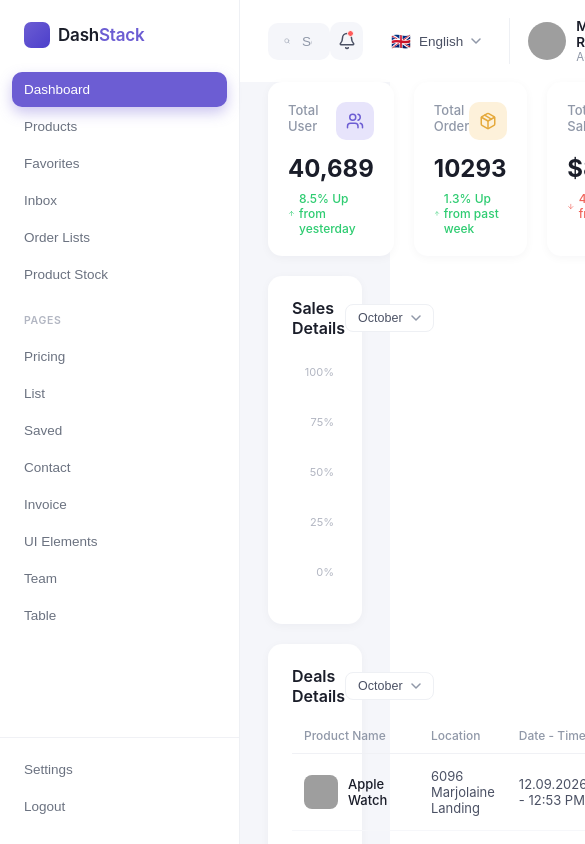
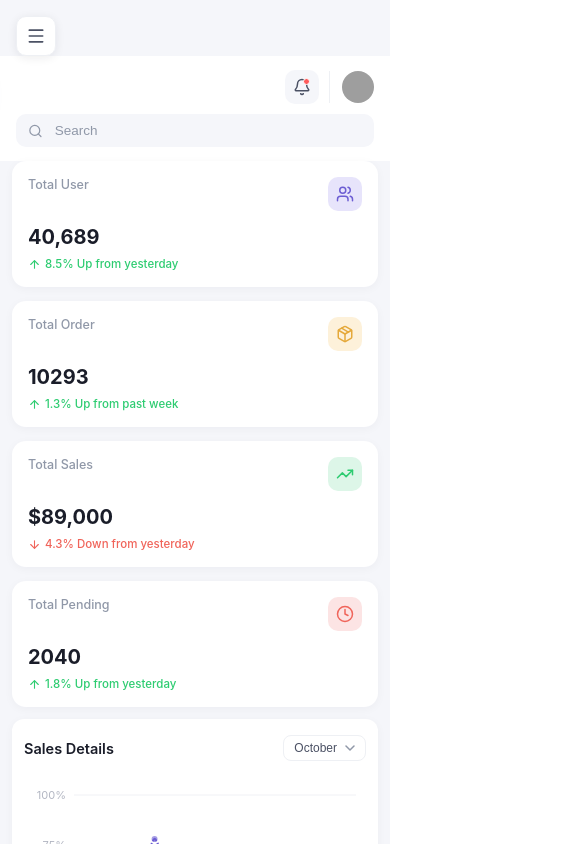
Before and after one commit to aimen69-khan/Dashboard_, a React (Vite) app: page / in a window 390 px wide. Shown: the top 844 px of the page, 585 px wide, since content can reach past the window. Built offline with nearby package versions, Linux system fonts and the light colour scheme; grey boxes are pictures that could not be loaded.

Commit message:
responives_error FIXED

```diff
--- a/src/components/dealstable/Dealstable.css
+++ b/src/components/dealstable/Dealstable.css
@@ -5,6 +5,7 @@
   margin: 20px 28px 28px 28px;
   box-shadow: 0 2px 10px rgba(20, 20, 43, 0.04);
   font-family: -apple-system, BlinkMacSystemFont, "Segoe UI", Roboto, Helvetica, Arial, sans-serif;
+  overflow-x: auto;
 }
 
 .ds-deals-header {
@@ -16,6 +17,7 @@
 
 .ds-deals-table {
   width: 100%;
+  min-width: 600px;
   border-collapse: collapse;
 }
 
@@ -61,3 +63,39 @@
   font-size: 12px;
   font-weight: 600;
 }
+
+/* ---------- Responsive ---------- */
+
+@media (max-width: 768px) {
+  .ds-deals-card {
+    margin: 16px 16px 20px 16px;
+    padding: 18px 16px 8px 16px;
+  }
+
+  .ds-deals-table thead th,
+  .ds-deals-table tbody td {
+    padding: 10px;
+    font-size: 12.5px;
+  }
+
+  .ds-product-cell img {
+    width: 30px;
+    height: 30px;
+  }
+}
+
+@media (max-width: 480px) {
+  .ds-deals-card {
+    margin: 12px 12px 16px 12px;
+    border-radius: 12px;
+  }
+
+  .ds-deals-header {
+    margin-bottom: 8px;
+  }
+
+  .ds-status-pill {
+    padding: 4px 10px;
+    font-size: 11px;
+  }
+}
--- a/src/components/header/Header.css
+++ b/src/components/header/Header.css
@@ -5,6 +5,7 @@
   padding: 18px 28px;
   background: #ffffff;
   font-family: -apple-system, BlinkMacSystemFont, "Segoe UI", Roboto, Helvetica, Arial, sans-serif;
+  gap: 16px;
 }
 
 .ds-search {
@@ -35,6 +36,7 @@
   display: flex;
   align-items: center;
   gap: 22px;
+  flex-shrink: 0;
 }
 
 .ds-icon-btn {
@@ -49,6 +51,7 @@
   justify-content: center;
   color: #4b5164;
   cursor: pointer;
+  flex-shrink: 0;
 }
 
 .ds-badge {
@@ -72,6 +75,7 @@
   color: #4b5164;
   cursor: pointer;
   font-weight: 500;
+  white-space: nowrap;
 }
 
 .ds-flag {
@@ -91,15 +95,84 @@
   height: 38px;
   border-radius: 50%;
   object-fit: cover;
+  flex-shrink: 0;
 }
 
 .ds-profile-name {
   font-size: 13.5px;
   font-weight: 600;
   color: #1a1d29;
+  white-space: nowrap;
 }
 
 .ds-profile-role {
   font-size: 11.5px;
   color: #9098a8;
 }
+
+/* ---------- Responsive ---------- */
+
+@media (max-width: 900px) {
+  .ds-search {
+    width: 220px;
+  }
+
+  .ds-header-right {
+    gap: 14px;
+  }
+
+  .ds-lang span:not(.ds-flag) {
+    display: none;
+  }
+}
+
+@media (max-width: 768px) {
+  .ds-header {
+    padding: 14px 16px;
+  }
+
+  .ds-search {
+    width: 160px;
+    padding: 8px 12px;
+  }
+
+  .ds-profile-text {
+    display: none;
+  }
+
+  .ds-profile {
+    padding-left: 12px;
+  }
+}
+
+@media (max-width: 480px) {
+  .ds-header {
+    flex-wrap: wrap;
+    gap: 10px;
+  }
+
+  .ds-search {
+    order: 3;
+    width: 100%;
+  }
+
+  .ds-header-right {
+    order: 2;
+    margin-left: auto;
+    gap: 10px;
+  }
+
+  .ds-lang {
+    display: none;
+  }
+
+  .ds-icon-btn {
+    width: 34px;
+    height: 34px;
+  }
+
+  .ds-profile img {
+    width: 32px;
+    height: 32px;
+  }
+}
--- a/src/components/saleschart/Saleschart.css
+++ b/src/components/saleschart/Saleschart.css
@@ -42,3 +42,34 @@
   border-radius: 6px;
   white-space: nowrap;
 }
+
+/* ---------- Responsive ---------- */
+
+@media (max-width: 768px) {
+  .ds-chart-card {
+    margin: 16px 16px 0 16px;
+    padding: 18px 16px;
+  }
+
+  .ds-chart-title {
+    font-size: 14.5px;
+  }
+
+  .ds-chart-filter {
+    padding: 5px 10px;
+    font-size: 12px;
+  }
+}
+
+@media (max-width: 480px) {
+  .ds-chart-card {
+    margin: 12px 12px 0 12px;
+    padding: 16px 12px;
+    border-radius: 12px;
+  }
+
+  .ds-chart-header {
+    flex-wrap: wrap;
+    gap: 8px;
+  }
+}
--- a/src/components/sidebar/Sidebar.css
+++ b/src/components/sidebar/Sidebar.css
@@ -95,3 +95,82 @@
   border-top: 1px solid #f0f1f5;
   padding-top: 14px;
 }
+
+.ds-mobile-toggle {
+  display: none;
+}
+
+.ds-mobile-close {
+  display: none;
+}
+
+.ds-overlay {
+  display: none;
+}
+
+/* ---------- Responsive ---------- */
+
+@media (max-width: 900px) {
+  .ds-sidebar {
+    position: fixed;
+    top: 0;
+    left: 0;
+    z-index: 200;
+    transform: translateX(-100%);
+    transition: transform 0.25s ease;
+    box-shadow: 0 0 0 rgba(0, 0, 0, 0);
+  }
+
+  .ds-sidebar.open {
+    transform: translateX(0);
+    box-shadow: 8px 0 30px rgba(0, 0, 0, 0.15);
+  }
+
+  .ds-mobile-toggle {
+    display: flex;
+    align-items: center;
+    justify-content: center;
+    position: fixed;
+    top: 16px;
+    left: 16px;
+    z-index: 150;
+    width: 40px;
+    height: 40px;
+    border-radius: 10px;
+    border: 1px solid #eef0f4;
+    background: #ffffff;
+    color: #4b5164;
+    cursor: pointer;
+    box-shadow: 0 2px 10px rgba(20, 20, 43, 0.08);
+  }
+
+  .ds-mobile-close {
+    display: flex;
+    align-items: center;
+    justify-content: center;
+    position: absolute;
+    top: 18px;
+    right: 18px;
+    width: 32px;
+    height: 32px;
+    border-radius: 8px;
+    border: none;
+    background: #f5f6fa;
+    color: #4b5164;
+    cursor: pointer;
+  }
+
+  .ds-overlay {
+    display: block;
+    position: fixed;
+    inset: 0;
+    background: rgba(20, 20, 43, 0.4);
+    z-index: 190;
+  }
+}
+
+@media (max-width: 480px) {
+  .ds-sidebar {
+    width: 220px;
+  }
+}
--- a/src/components/sidebar/Sidebar.jsx
+++ b/src/components/sidebar/Sidebar.jsx
@@ -1,5 +1,6 @@
 import React, { useState } from "react";
 import { useNavigate } from "react-router-dom";
+import { Menu, X } from "lucide-react";
 import "./Sidebar.css";
 
 const mainNav = [
@@ -12,7 +13,7 @@ const mainNav = [
 ];
 
 const pagesNav = [
-  { label: "Pricing"},
+  { label: "Pricing" },
   { label: "List", path: "/list" },
   { label: "Saved", path: "/saved" },
   { label: "Contact" },
@@ -24,6 +25,7 @@ const pagesNav = [
 
 export default function SideBar() {
   const [active, setActive] = useState("Dashboard");
+  const [mobileOpen, setMobileOpen] = useState(false);
   const navigate = useNavigate();
 
   const handleClick = (item) => {
@@ -31,10 +33,24 @@ export default function SideBar() {
     if (item.path) {
       navigate(item.path);
     }
+    setMobileOpen(false);
   };
 
   return (
-    <div className="ds-sidebar">
+    <>
+      <button className="ds-mobile-toggle" onClick={() => setMobileOpen(true)}>
+        <Menu size={20} />
+      </button>
+
+      {mobileOpen && (
+        <div className="ds-overlay" onClick={() => setMobileOpen(false)} />
+      )}
+
+      <div className={`ds-sidebar ${mobileOpen ? "open" : ""}`}>
+        <button className="ds-mobile-close" onClick={() => setMobileOpen(false)}>
+          <X size={20} />
+        </button>
+
         <div className="ds-logo">
           <div className="ds-logo-mark" />
           <div className="ds-logo-text">
@@ -83,5 +99,6 @@ export default function SideBar() {
           </button>
         </div>
       </div>
+    </>
   );
 }
--- a/src/components/statcards/Statcards.css
+++ b/src/components/statcards/Statcards.css
@@ -58,3 +58,48 @@
 .ds-stat-change.down {
   color: #f0645a;
 }
+
+/* ---------- Responsive ---------- */
+
+@media (max-width: 1024px) {
+  .ds-stats {
+    grid-template-columns: repeat(2, 1fr);
+    padding: 0 20px;
+  }
+}
+
+@media (max-width: 768px) {
+  .ds-stats {
+    grid-template-columns: repeat(2, 1fr);
+    gap: 14px;
+    padding: 0 16px;
+  }
+
+  .ds-stat-card {
+    padding: 16px;
+  }
+
+  .ds-stat-value {
+    font-size: 20px;
+  }
+}
+
+@media (max-width: 480px) {
+  .ds-stats {
+    grid-template-columns: 1fr;
+    padding: 0 12px;
+  }
+
+  .ds-stat-icon {
+    width: 34px;
+    height: 34px;
+  }
+
+  .ds-stat-label {
+    font-size: 12.5px;
+  }
+
+  .ds-stat-change {
+    font-size: 11.5px;
+  }
+}
--- a/src/pages/home/Home.css
+++ b/src/pages/home/Home.css
@@ -10,3 +10,9 @@
   flex-direction: column;
   min-width: 0;
 }
+
+@media (max-width: 900px) {
+  .ds-main {
+    padding-top: 56px;
+  }
+}
```
Lines whose indentation alone changed are shown as unchanged.
